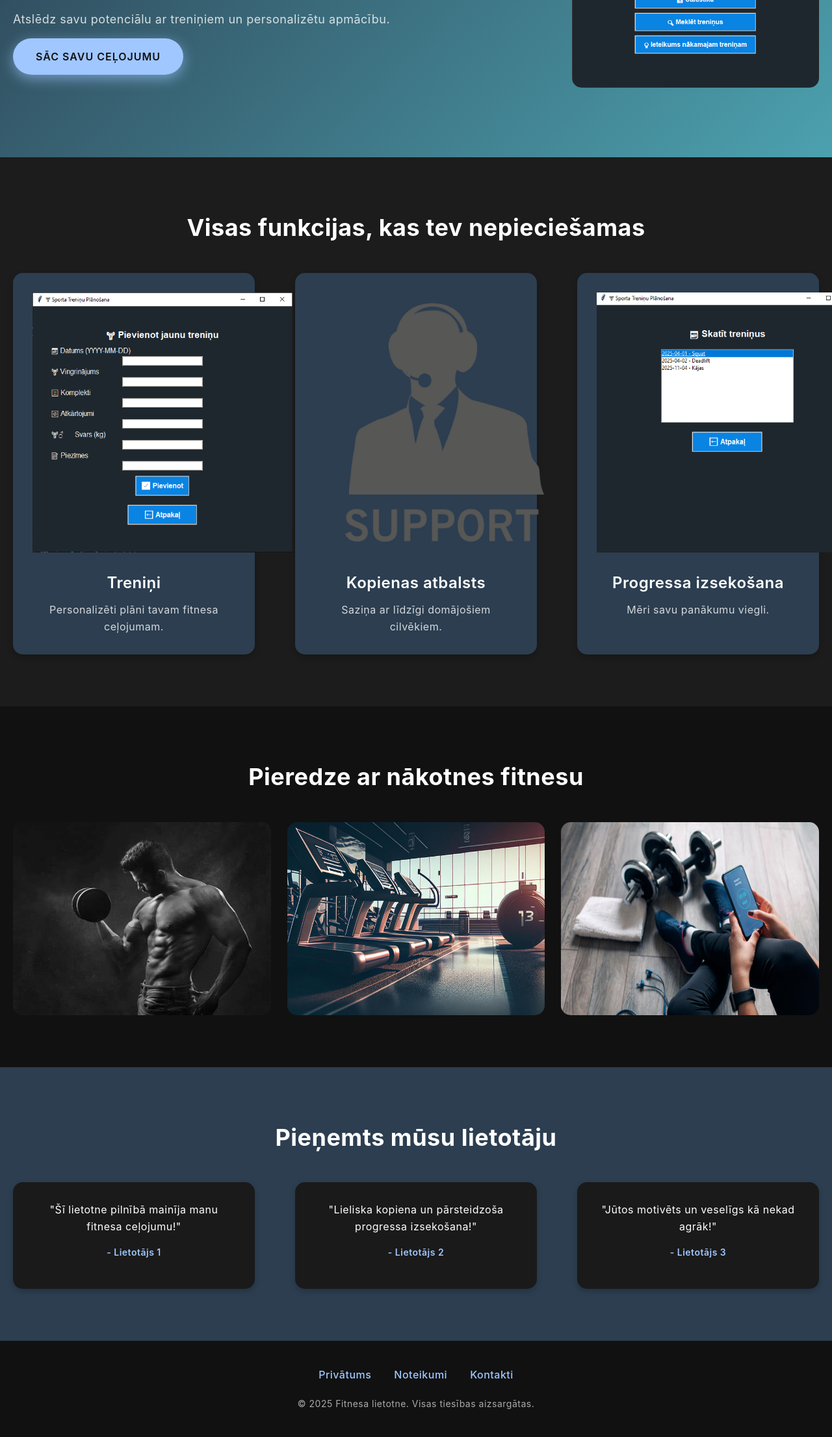
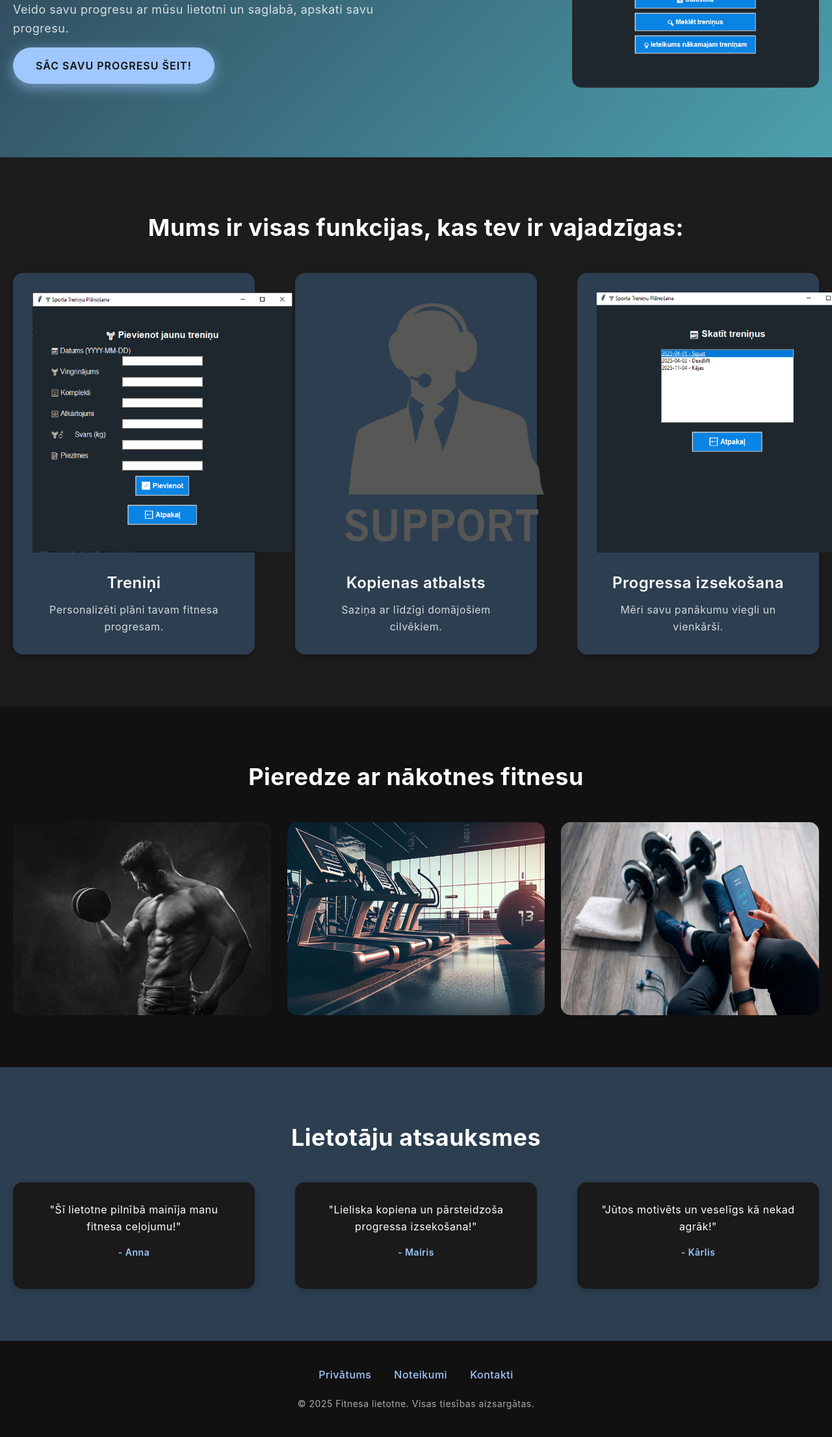
Before and after one commit to 23DP4MOzol/ProjectX, a plain HTML site: page index.html in a window 1280 px wide. Shown: the part 428-2639 px from the top of the page at 65% size. Drawn offline with Linux system fonts and the light colour scheme.

Commit message:
Pielaboju tekstus

```diff
--- a/index.html
+++ b/index.html
@@ -71,9 +71,9 @@
     <!-- Hero sekcija -->
     <section id="hero">
         <div class="hero-content">
-            <h1>Sāc savu ceļojumu ar 5x30</h1>
-            <p>Atslēdz savu potenciālu ar treniņiem un personalizētu apmācību.</p>
-            <a href="download.html" class="cta-button">Sāc savu ceļojumu</a>
+            <h1>Sāc savu porgresu ar 5x30 lietotni</h1>
+            <p>Veido savu progresu ar mūsu lietotni un saglabā, apskati savu progresu.</p>
+            <a href="download.html" class="cta-button">Sāc savu progresu šeit!</a>
         </div>
         <div class="hero-image">
             <img src="src/img/1st.PNG" alt="Lietotnes ekrāns" />
@@ -83,12 +83,12 @@
     <!-- Funkciju sekcija -->
     <section id="features">
         <div class="container">
-            <h2>Visas funkcijas, kas tev nepieciešamas</h2>
+            <h2>Mums ir visas funkcijas, kas tev ir vajadzīgas:</h2>
             <div class="feature-cards">
                 <div class="feature-card">
                     <img src="src/img/2nd.PNG" alt="Treniņi" style="width: 400px; height: 400px;" />
                     <h3>Treniņi</h3>
-                    <p>Personalizēti plāni tavam fitnesa ceļojumam.</p>
+                    <p>Personalizēti plāni tavam fitnesa progresam.</p>
                 </div>
                 <div class="feature-card">
                     <img src="src/img/4th.png" alt="Kopienas atbalsts" style="width: 400px; height: 400px;" />
@@ -98,7 +98,7 @@
                 <div class="feature-card">
                     <img src="src/img/3rd.png" alt="Progressa izsekošana" style="width: 400px; height: 400px;" />
                     <h3>Progressa izsekošana</h3>
-                    <p>Mēri savu panākumu viegli.</p>
+                    <p>Mēri savu panākumu viegli un vienkārši.</p>
                 </div>
             </div>
         </div>
@@ -120,19 +120,19 @@
     <!-- Atsauksmes sekcija -->
     <section id="testimonials">
         <div class="container">
-            <h2>Pieņemts mūsu lietotāju</h2>
+            <h2>Lietotāju atsauksmes</h2>
             <div class="testimonial-cards">
                 <div class="testimonial-card">
                     <p>"Šī lietotne pilnībā mainīja manu fitnesa ceļojumu!"</p>
-                    <p>- Lietotājs 1</p>
+                    <p>- Anna</p>
                 </div>
                 <div class="testimonial-card">
                     <p>"Lieliska kopiena un pārsteidzoša progressa izsekošana!"</p>
-                    <p>- Lietotājs 2</p>
+                    <p>- Mairis</p>
                 </div>
                 <div class="testimonial-card">
                     <p>"Jūtos motivēts un veselīgs kā nekad agrāk!"</p>
-                    <p>- Lietotājs 3</p>
+                    <p>- Kārlis</p>
                 </div>
             </div>
         </div>
```
Also changed, not shown: download.html (+1 -1 lines).
